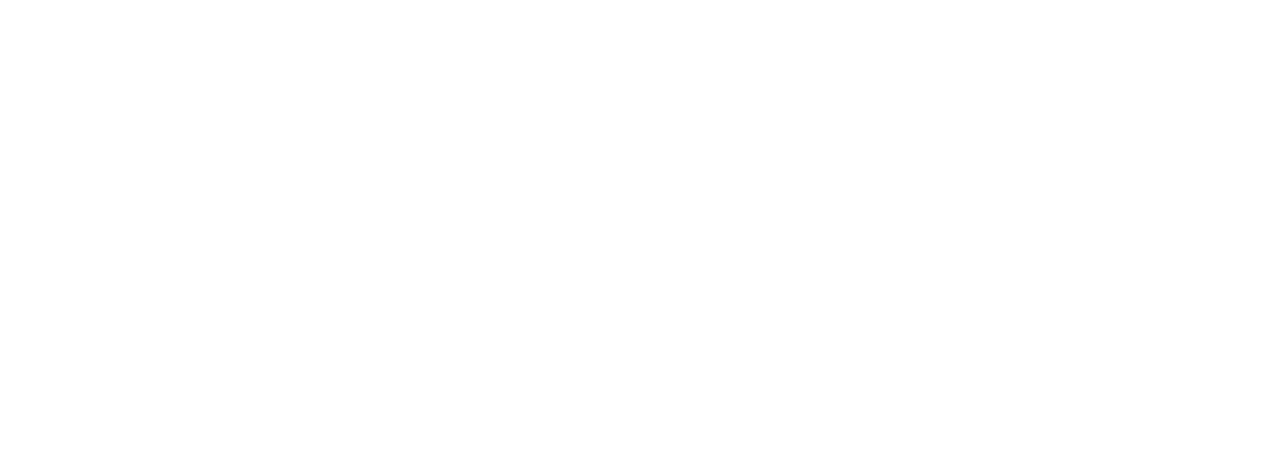
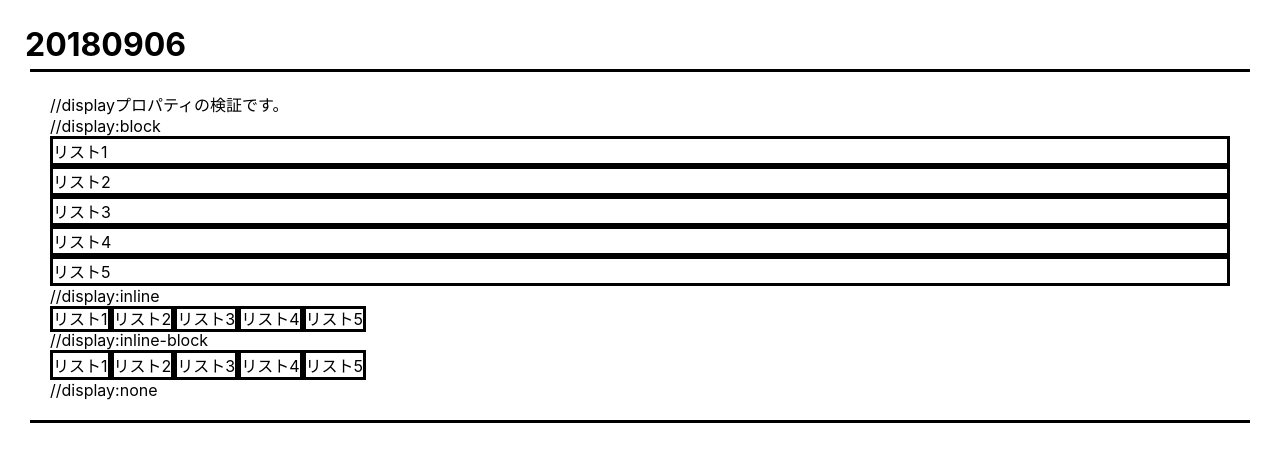
Before and after one commit to YukaKadokura/freespace, a Nuxt app: page /day/20180906 in a window 1280 px wide. Before the commit this address had no page. Shown: the top 462 px of the page. Built offline with nearby package versions, Linux system fonts and the light colour scheme.

Commit message:
20180906のページの作成。displayプロパティの検証。

```diff
--- /dev/null
+++ b/pages/day/20180906.vue
@@ -0,0 +1,69 @@
+<template>
+    <div class="MainContent">
+        <h1>20180906</h1>
+        <div class="SubContent">
+            <p>//displayプロパティの検証です。</p>
+            <p>//display:block</p>
+            <ul class="menu1">
+                <li>リスト1</li>
+                <li>リスト2</li>
+                <li>リスト3</li>
+                <li>リスト4</li>
+                <li>リスト5</li>
+            </ul>
+            <p>//display:inline</p>
+            <ul class="menu2">
+                <li>リスト1</li>
+                <li>リスト2</li>
+                <li>リスト3</li>
+                <li>リスト4</li>
+                <li>リスト5</li>
+            </ul>
+            <p>//display:inline-block</p>
+            <ul class="menu3">
+                <li>リスト1</li>
+                <li>リスト2</li>
+                <li>リスト3</li>
+                <li>リスト4</li>
+                <li>リスト5</li>
+            </ul>
+            <p>//display:none</p>
+            <ul class="menu4">
+                <li>リスト1</li>
+                <li>リスト2</li>
+                <li>リスト3</li>
+                <li>リスト4</li>
+                <li>リスト5</li>
+            </ul>
+        </div>
+    </div>
+</template>
+
+<style scoped>
+.MainContent{
+    margin:5px;
+    padding:20px;
+}
+.SubContent{
+    margin:5px;
+    padding:20px;
+    border-top:solid;
+    border-bottom:solid;
+}
+.menu1 li{
+    display:block;
+    border:solid;
+}
+.menu2 li{
+    display:inline;
+    border:solid;
+}
+.menu3 li{
+    display:inline-block;
+    border:solid;
+}
+.menu4 li{
+    display:none;
+    border:solid;
+}
+</style>
--- a/pages/index.vue
+++ b/pages/index.vue
@@ -5,6 +5,7 @@
       <v-btn small nuxt-link to="/reverselookup">Vueでやりたいこと逆引き</v-btn>
     </div>
     <div class="Contents">
+      <v-btn small nuxt-link to="/day/20180906">20180906</v-btn>
       <v-btn small nuxt-link to="/day/20180905">20180905</v-btn>
       <v-btn small nuxt-link to="/day/20180904">20180904</v-btn>
       <v-btn small nuxt-link to="/day/20180903">20180903</v-btn>
```
